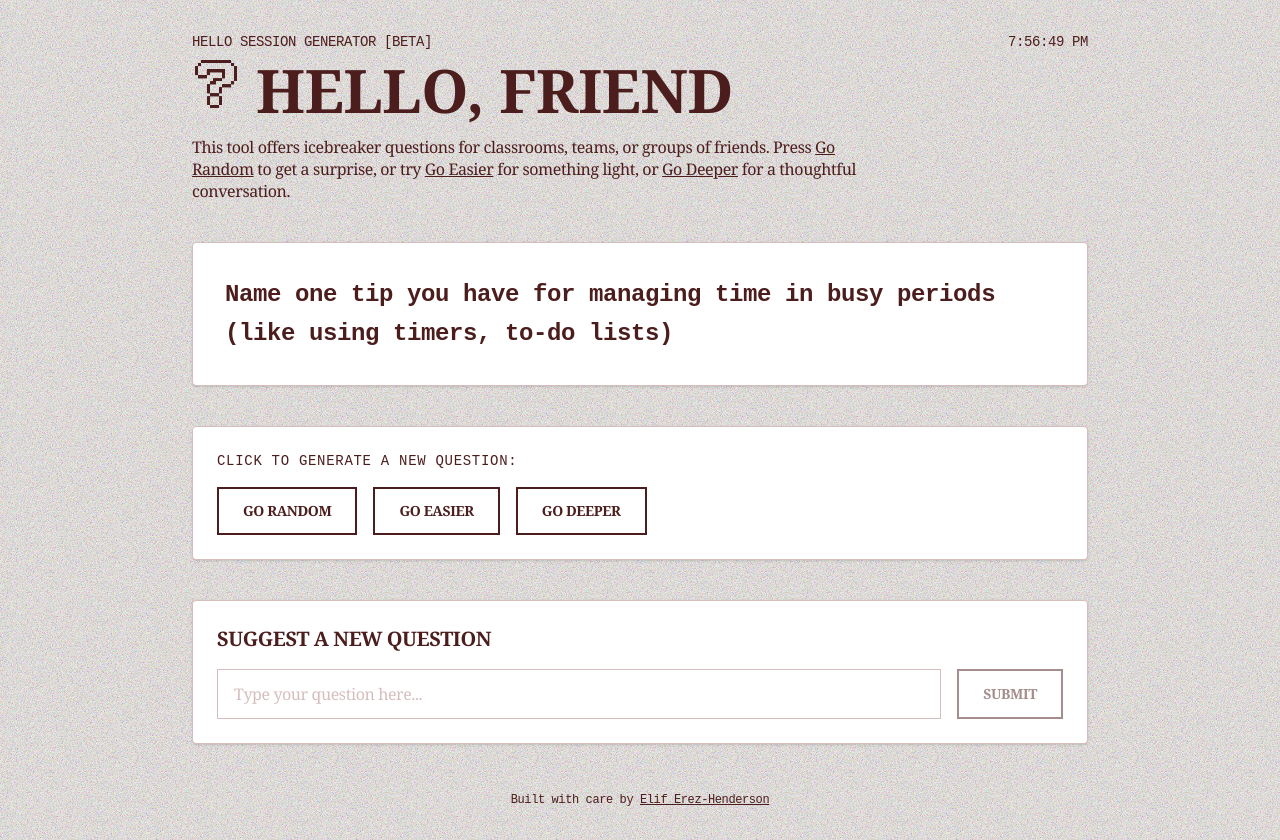
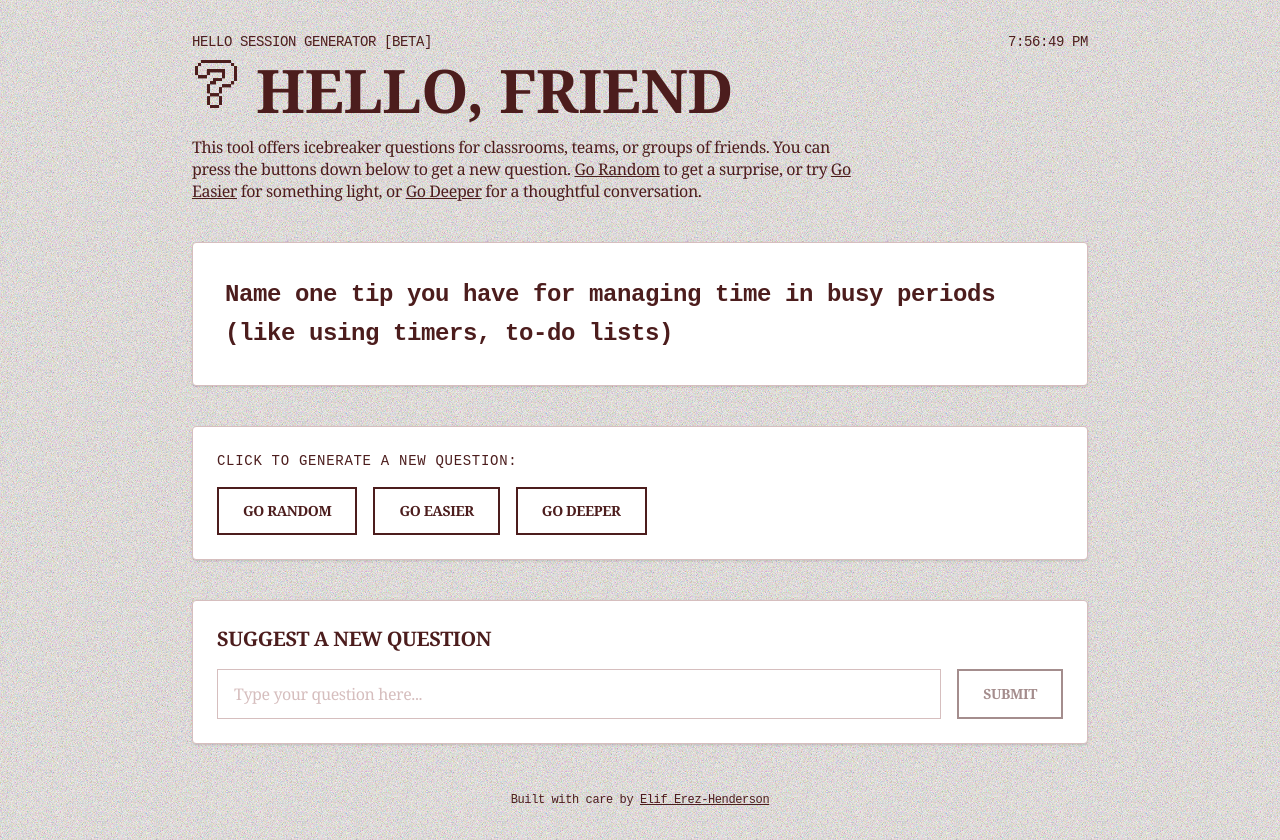
Before and after one commit to eliferezhenderson/hello-session, a Next.js app: page / in a window 1280 px wide. Built offline with nearby package versions, Linux system fonts and the light colour scheme; a web font is replaced by a local one.

Commit message:
Style: pixel question mark + quote fix + visual alignment

```diff
--- a/src/app/components/QuestionGenerator.js
+++ b/src/app/components/QuestionGenerator.js
@@ -142,7 +142,7 @@ export default function QuestionGenerator() {
             <h1 className="text-6xl font-semibold mt-0">HELLO, FRIEND</h1>
           </div>
           <p className="text-base max-w-2xl leading-snug text-vwRed">
-            This tool offers icebreaker questions for classrooms, teams, or groups of friends. Press{' '}
+            This tool offers icebreaker questions for classrooms, teams, or groups of friends. You can press the buttons down below to get a new question.{' '}
             <span className="underline font-medium">Go Random</span> to get a surprise, or try{' '}
             <span className="underline font-medium">Go Easier</span> for something light, or{' '}
             <span className="underline font-medium">Go Deeper</span> for a thoughtful conversation.
```
